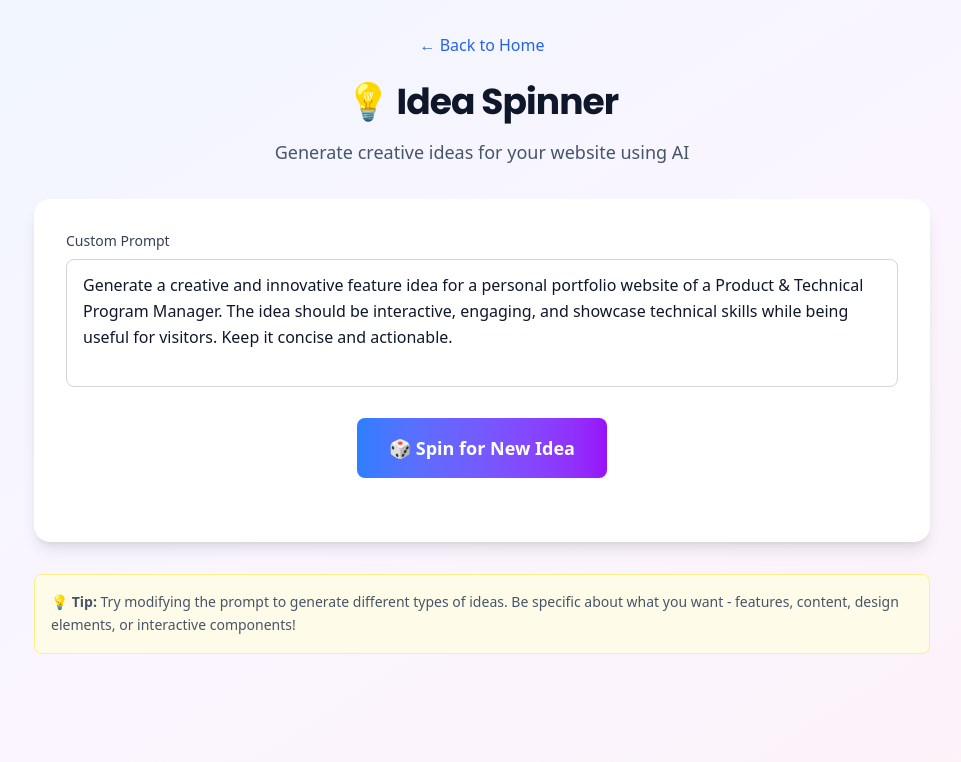
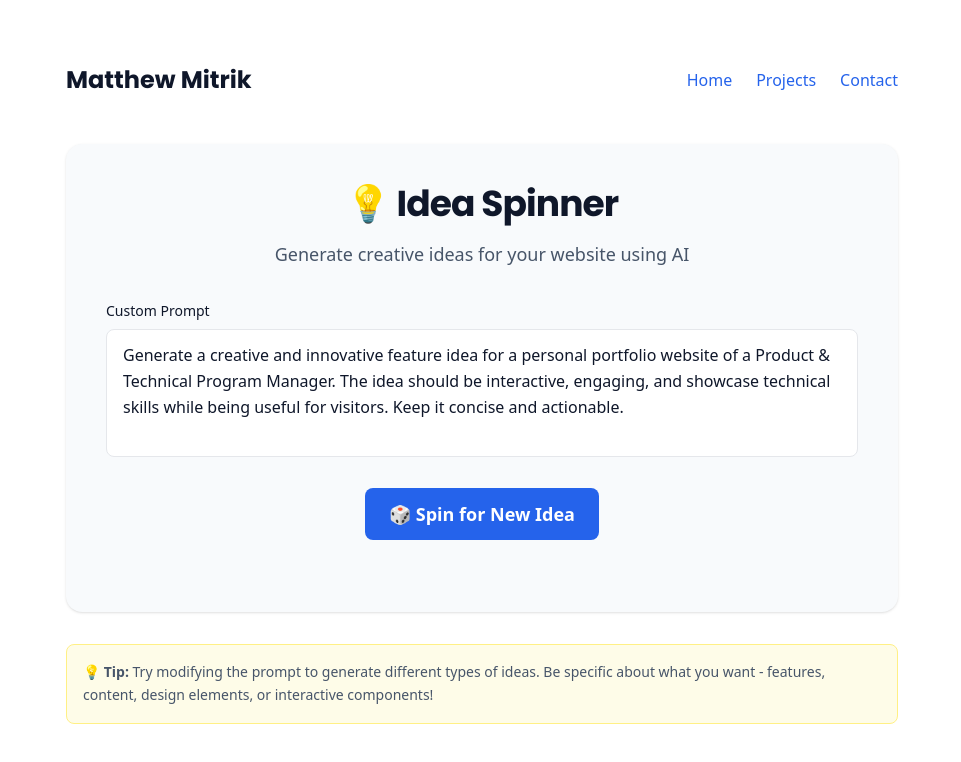
Before and after one commit to mmitrik/personal-site, a Next.js app: page /apps/idea-spinner in a window 1280 px wide. Shown: the top 762 px of the page, without its empty margins (158-1119 px from the left). Built offline with nearby package versions, Linux system fonts and the light colour scheme.

Commit message:
Updated Idea Spinner to use the design system and common header.

```diff
--- a/src/app/apps/idea-spinner/page.js
+++ b/src/app/apps/idea-spinner/page.js
@@ -2,6 +2,7 @@
 
 import { useState } from 'react';
 import Link from 'next/link';
+import Header from '../../../components/Header';
 
 export default function IdeaSpinner() {
   const [prompt, setPrompt] = useState(
@@ -44,34 +45,27 @@ export default function IdeaSpinner() {
   };
 
   return (
-    <div className="min-h-screen bg-gradient-to-br from-blue-50 via-purple-50 to-pink-50 p-8">
-      <div className="max-w-4xl mx-auto">
-        {/* Header */}
-        <div className="text-center mb-8">
-          <Link
-            href="/"
-            className="inline-block mb-6 text-blue-600 hover:text-blue-800 transition-colors"
-          >
-            ← Back to Home
-          </Link>
-          <h1 className="text-4xl font-bold text-gray-900 mb-4">💡 Idea Spinner</h1>
-          <p className="text-gray-600 text-lg">
-            Generate creative ideas for your website using AI
-          </p>
-        </div>
+    <main className="min-h-screen bg-bg text-text">
+      <div className="max-w-4xl mx-auto p-8 pt-16">
+        <Header />
 
-        {/* Main Content */}
-        <div className="bg-white rounded-2xl shadow-lg p-8">
+        <section className="bg-surface p-10 rounded-2xl shadow-sm">
+          <div className="text-center mb-8">
+            <h1 className="text-4xl font-heading mb-4">💡 Idea Spinner</h1>
+            <p className="text-muted text-lg">
+              Generate creative ideas for your website using AI
+            </p>
+          </div>
           {/* Prompt Section */}
           <div className="mb-6">
-            <label htmlFor="prompt" className="block text-sm font-medium text-gray-700 mb-2">
+            <label htmlFor="prompt" className="block text-sm font-medium text-text mb-2">
               Custom Prompt
             </label>
             <textarea
               id="prompt"
               value={prompt}
               onChange={(e) => setPrompt(e.target.value)}
-              className="w-full h-32 px-4 py-3 border border-gray-300 rounded-lg focus:ring-2 focus:ring-blue-500 focus:border-transparent resize-none"
+              className="w-full h-32 px-4 py-3 bg-bg border border-border rounded-lg text-text focus:outline-none focus:ring-2 focus:ring-accent resize-none"
               placeholder="Enter your prompt here..."
             />
           </div>
@@ -81,10 +75,8 @@ export default function IdeaSpinner() {
             <button
               onClick={generateIdea}
               disabled={isLoading}
-              className={`px-8 py-4 rounded-lg text-white font-semibold text-lg transition-all transform ${
-                isLoading
-                  ? 'bg-gray-400 cursor-not-allowed'
-                  : 'bg-gradient-to-r from-blue-500 to-purple-600 hover:from-blue-600 hover:to-purple-700 hover:scale-105 active:scale-95'
+              className={`btn text-lg px-8 py-4 ${
+                isLoading ? 'opacity-50 cursor-not-allowed' : ''
               }`}
             >
               {isLoading ? (
@@ -103,23 +95,23 @@ export default function IdeaSpinner() {
 
           {/* Error Message */}
           {error && (
-            <div className="mb-6 p-4 bg-red-50 border border-red-200 rounded-lg">
+            <div className="mb-6 p-4 bg-red-50 border border-red-300 rounded-lg">
               <p className="text-red-700">{error}</p>
             </div>
           )}
 
           {/* Generated Idea */}
           {idea && (
-            <div className="bg-gradient-to-r from-blue-50 to-purple-50 p-6 rounded-lg border border-blue-200">
-              <h3 className="text-lg font-semibold text-gray-900 mb-3 flex items-center">
+            <div className="card p-6">
+              <h3 className="text-lg font-semibold text-text mb-3 flex items-center">
                 💡 Generated Idea
               </h3>
-              <p className="text-gray-700 leading-relaxed whitespace-pre-wrap">
+              <p className="text-muted leading-relaxed whitespace-pre-wrap">
                 {idea}
               </p>
             </div>
           )}
-        </div>
+        </section>
 
         {/* Info Section */}
         <div className="mt-8 bg-yellow-50 border border-yellow-200 rounded-lg p-4">
@@ -129,6 +121,6 @@ export default function IdeaSpinner() {
           </p>
         </div>
       </div>
-    </div>
+    </main>
   );
 }
```
Also changed, not shown: src/app/apps/idea-spinner/readme.md, 1 other file (tests, documents, lock files or other folders).
